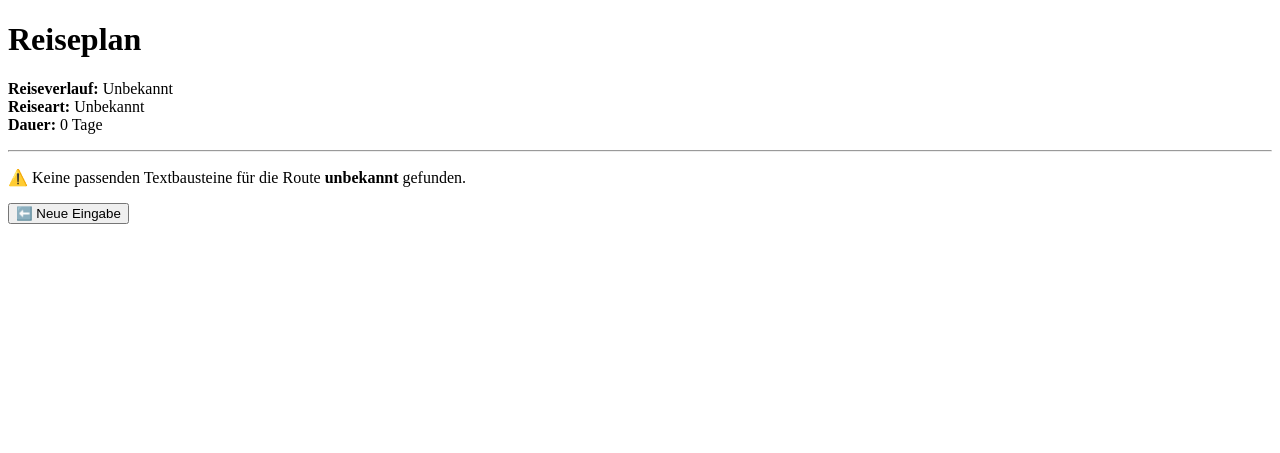
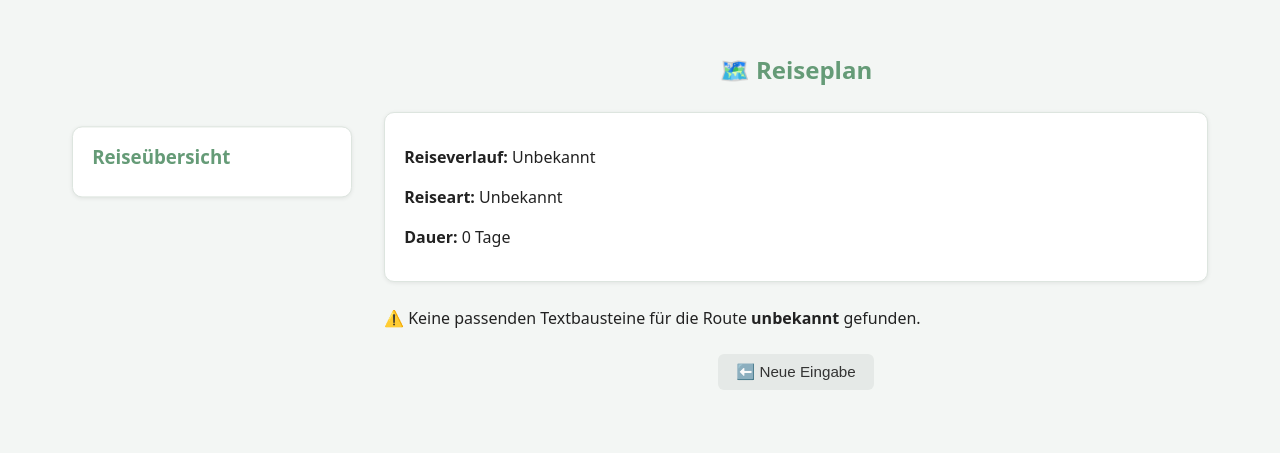
Before and after one commit to windrunnerz/reiseplan-poc, a Flask app: page /reiseplan in a window 1280 px wide. Shown: the top 453 px of the page. Run offline with Flask 3, Linux system fonts and the light colour scheme.

Commit message:
feat(ui): unify PoC design with salbeigreen theme and sidebar layout
- Introduced global stylesheet with consistent card-based design and soft sage green palette
- Applied unified styling across all templates (index, add_baustein, reiseplan)
- Added modular sidebar layout for Reiseplan page with anchor navigation
- Implemented hover-based highlight effect for sidebar links
- Improved spacing, margins, and visual hierarchy for a clean business look

```diff
--- /dev/null
+++ b/static/css/stylesheet.css
@@ -0,0 +1,271 @@
+/* ========================================================
+   🌿 Reiseplan PoC Stylesheet
+   Einheitliches Business-Design in Salbeigrün
+   ======================================================== */
+
+/* -----------------------------
+   Root Variablen
+----------------------------- */
+:root {
+  --primary: #7bae8c;          /* Salbeigrün */
+  --primary-dark: #659b77;
+  --background: #f3f6f4;       /* Sanftes Weißgrün */
+  --card-bg: #ffffff;
+  --text-color: #222;
+  --border-color: #dde5df;
+  --radius: 10px;
+  --shadow: 0 1px 4px rgba(0, 0, 0, 0.08);
+  --font-family: system-ui, sans-serif;
+}
+
+/* -----------------------------
+   Grundlayout
+----------------------------- */
+html, body {
+  margin: 0;
+  padding: 0;
+  font-family: var(--font-family);
+  background-color: var(--background);
+  color: var(--text-color);
+  line-height: 1.5;
+}
+
+main.container {
+  max-width: 800px;
+  margin: 2rem auto;
+  padding: 1rem;
+}
+
+h1, h2, h3 {
+  color: var(--primary-dark);
+  margin-bottom: 0.5em;
+}
+
+h1 {
+  text-align: center;
+  margin-bottom: 1.5rem;
+}
+
+/* -----------------------------
+   Card Layouts
+----------------------------- */
+.card,
+.form-section {
+  background: var(--card-bg);
+  border: 1px solid var(--border-color);
+  border-radius: var(--radius);
+  box-shadow: var(--shadow);
+  padding: 1em 1.2em;
+  margin-bottom: 1.5em;
+}
+
+fieldset {
+  border: 1px solid var(--border-color);
+  border-radius: var(--radius);
+  background: var(--card-bg);
+  padding: 0.8em 1em;
+  margin-bottom: 1.5em;
+}
+
+legend {
+  font-weight: 600;
+  color: var(--primary-dark);
+}
+
+/* -----------------------------
+   Formulare & Inputs
+----------------------------- */
+label {
+  display: block;
+  margin-top: 0.6em;
+  font-weight: 500;
+}
+
+/* Radio-Buttons nebeneinander im Fieldset */
+fieldset label {
+  display: inline-flex;
+  align-items: center;
+  margin-right: 1em;
+  margin-top: 0.3em; /* leichter optischer Ausgleich */
+}
+
+input[type="text"],
+textarea,
+select {
+  width: 100%;
+  padding: 0.6em;
+  margin-top: 0.3em;
+  border: 1px solid var(--border-color);
+  border-radius: 6px;
+  font-size: 0.95rem;
+  box-sizing: border-box;
+}
+
+input:focus,
+textarea:focus,
+select:focus {
+  border-color: var(--primary);
+  outline: none;
+  box-shadow: 0 0 0 2px rgba(123, 174, 140, 0.25);
+}
+
+/* -----------------------------
+   Buttons
+----------------------------- */
+.btn,
+button {
+  background-color: var(--primary);
+  color: #fff;
+  border: none;
+  border-radius: 6px;
+  padding: 0.6em 1.2em;
+  font-size: 0.95rem;
+  cursor: pointer;
+  transition: background 0.2s ease, transform 0.1s ease;
+}
+
+.btn:hover,
+button:hover {
+  background-color: var(--primary-dark);
+}
+
+.btn:active,
+button:active {
+  transform: scale(0.98);
+}
+
+.btn.cancel {
+  background-color: #e5e9e7;
+  color: #333;
+}
+
+.btn.cancel:hover {
+  background-color: #d1d8d4;
+}
+
+/* -----------------------------
+   Flash Messages & Fehler
+----------------------------- */
+.flash-messages p {
+  background: #eaf4ec;
+  border-left: 4px solid var(--primary);
+  padding: 0.6em 1em;
+  border-radius: 6px;
+  margin-bottom: 1em;
+  color: #2b3c32;
+}
+
+.error {
+  background: #fdecea;
+  border-left: 4px solid #d35c4b;
+  padding: 0.6em 1em;
+  border-radius: 6px;
+  color: #612320;
+}
+
+/* -----------------------------
+   Bilder
+----------------------------- */
+img {
+  border-radius: var(--radius);
+  box-shadow: var(--shadow);
+  margin-top: 0.5em;
+  max-width: 100%;
+  height: auto;
+}
+
+/* -----------------------------
+   Responsives Layout
+----------------------------- */
+@media (max-width: 600px) {
+  body {
+    font-size: 0.95rem;
+  }
+
+  main.container {
+    padding: 0.5rem;
+  }
+}
+
+/* -----------------------------
+   Utility Classes
+----------------------------- */
+.text-center { text-align: center; }
+.mt-1 { margin-top: 0.5em; }
+.mt-2 { margin-top: 1em; }
+.mt-3 { margin-top: 1.5em; }
+
+/* ========================================================
+   🧭 Sidebar + Scroll-Spy (Reiseplan)
+   Modularer Zusatz, beeinflusst nur .reiseplan-container
+   ======================================================== */
+
+.reiseplan-container {
+  display: grid;
+  grid-template-columns: 280px 1fr;
+  gap: 2rem;
+  align-items: start;
+  margin: 2rem auto;
+  padding: 0 2rem 2rem;
+  max-width: 1200px;
+  box-sizing: border-box;
+}
+
+/* --- Sidebar --- */
+.sidebar {
+  position: sticky;
+  top: 7.9rem;
+  align-self: start;
+  background: var(--card-bg);
+  border: 1px solid var(--border-color);
+  border-radius: var(--radius);
+  box-shadow: var(--shadow);
+  padding: 1em 1.2em;
+}
+
+.sidebar h3 {
+  color: var(--primary-dark);
+  margin-top: 0;
+  margin-bottom: 0.5em;
+}
+
+.sidebar ol {
+  list-style: decimal;
+  padding-left: 1.2em;
+  margin: 0;
+}
+
+.sidebar a {
+  color: var(--primary-dark);
+  text-decoration: none;
+  display: block;
+  padding: 0.25em 0;
+  border-left: 3px solid transparent;
+  transition: background 0.3s ease, color 0.3s ease, border-left 0.3s ease;
+}
+
+.sidebar a:focus {
+  outline: 2px solid var(--primary);
+  outline-offset: 2px;
+}
+
+/* Hover-Effekt mit Textmarker-Stil */
+.sidebar a:hover {
+  text-decoration: none; /* kein Unterstrich */
+  background: linear-gradient(to right, rgba(123, 174, 140, 0.2), transparent 70%);
+  color: var(--primary);
+  border-radius: 3px;
+  transition: background 0.2s ease, color 0.2s ease, border-left 0.2s ease;
+}
+
+/* --- Responsive Fallback --- */
+@media (max-width: 800px) {
+  .reiseplan-container {
+    grid-template-columns: 1fr;
+  }
+  .sidebar {
+    position: relative;
+    top: auto;
+    margin-bottom: 1rem;
+  }
+}
--- a/templates/reiseplan.html
+++ b/templates/reiseplan.html
@@ -4,29 +4,40 @@
   <meta charset="UTF-8">
   <meta name="viewport" content="width=device-width, initial-scale=1.0">
   <title>Reiseplan</title>
+  <link rel="stylesheet" href="{{ url_for('static', filename='css/stylesheet.css') }}">
 </head>
 <body>
-  <h1>Reiseplan</h1>
+  <main class="reiseplan-container">
 
-  <p>
-    <strong>Reiseverlauf:</strong>
-    {{ " → ".join(route_chain) | title }}
-    <br>
-    <strong>Reiseart:</strong> {{ reiseart | capitalize }}<br>
-    <strong>Dauer:</strong> {{ tage }} Tage
-  </p>
+    <!-- 🧭 Sidebar Übersicht -->
+    <aside class="sidebar">
+      <h3>Reiseübersicht</h3>
+      <ol id="reise-nav">
+        {% for abschnitt in plan %}
+          {% set anchor_id = abschnitt.title|default('abschnitt-' ~ loop.index)|lower|replace(' ', '-')|replace('ä','ae')|replace('ö','oe')|replace('ü','ue')|replace('ß','ss') %}
+          <li><a href="#{{ anchor_id }}">{{ abschnitt.title }}</a></li>
+        {% endfor %}
+      </ol>
+    </aside>
 
-  </p>
+    <!-- 🗺️ Reiseabschnitte -->
+    <section class="reise-section">
+      <h1>🗺️ Reiseplan</h1>
 
-  <hr>
+      <div class="card">
+        <p><strong>Reiseverlauf:</strong> {{ " → ".join(route_chain) | title }}</p>
+        <p><strong>Reiseart:</strong> {{ reiseart | capitalize }}</p>
+        <p><strong>Dauer:</strong> {{ tage }} Tage</p>
+      </div>
 
       {% if error %}
         <p class="error">❌ {{ error }}</p>
       {% elif not plan %}
-    <p>⚠️ Keine passenden Textbausteine für die Route
-     <strong>{{ ' → '.join(route_chain) }}</strong> gefunden.</p>
+        <p>⚠️ Keine passenden Textbausteine für die Route <strong>{{ ' → '.join(route_chain) }}</strong> gefunden.</p>
       {% else %}
         {% for abschnitt in plan %}
+          {% set anchor_id = abschnitt.title|default('abschnitt-' ~ loop.index)|lower|replace(' ', '-')|replace('ä','ae')|replace('ö','oe')|replace('ü','ue')|replace('ß','ss') %}
+          <div class="card" id="{{ anchor_id }}">
             <h3>{{ abschnitt.title }}</h3>
 
             {% if abschnitt.type == "city" %}
@@ -55,14 +66,16 @@
 
             {% if abschnitt.image %}
               <img src="{{ url_for('static', filename='images/' + abschnitt.image) }}"
-             alt="{{ abschnitt.title }}" width="400">
+                  alt="{{ abschnitt.title }}">
             {% endif %}
-
-      <hr>
+          </div>
         {% endfor %}
       {% endif %}
 
-  <button type="button" onclick="window.location.href='/'">⬅️ Neue Eingabe</button>
+      <div class="text-center mt-3">
+        <button type="button" class="btn cancel" onclick="window.location.href='/'">⬅️ Neue Eingabe</button>
+      </div>
+    </section>
+  </main>
 </body>
-
 </html>
```
Also changed, not shown: templates/add_baustein.html (+9 -84 lines), templates/index.html (+17 -17 lines). Lines whose indentation alone changed are shown as unchanged.
